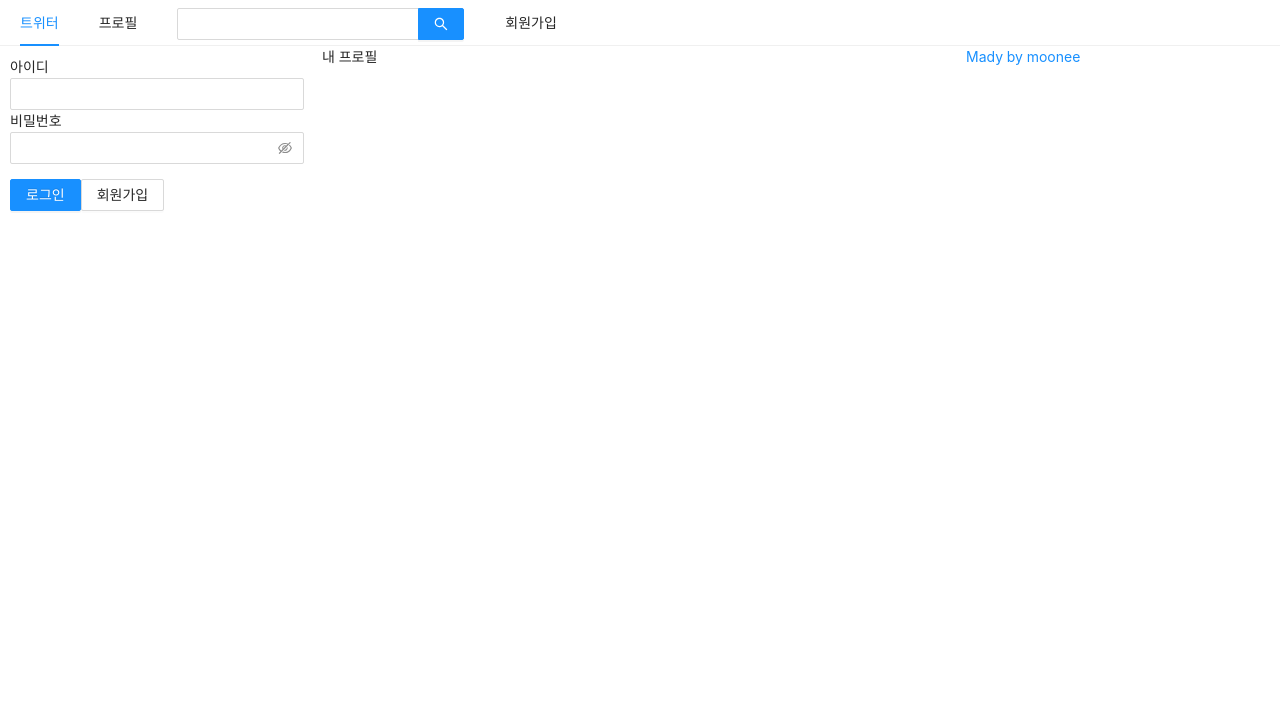
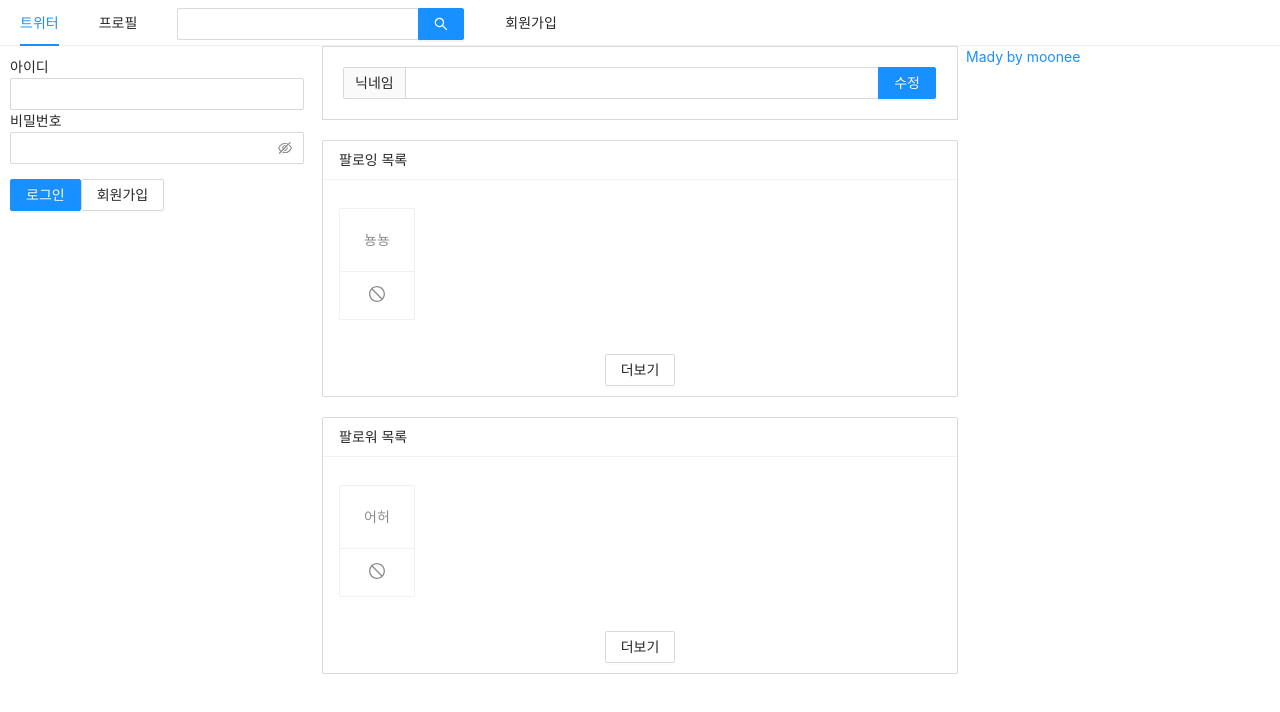
Before and after one commit to moonheekim0118/twitter-clone, a Next.js app in the folder front/: page /profile in a window 1280 px wide. Shown: the top 712 px of the page. Built offline with nearby package versions, Linux system fonts and the light colour scheme.

Commit message:
feat : profile 페이지 구현 - 닉네임 수정 폼 컴포넌트 구현 - 팔로워/ 팔로잉 리스트 컴포넌트 구현

```diff
--- /dev/null
+++ b/front/components/FollowList.js
@@ -0,0 +1,47 @@
+import React from 'react';
+import { List,Button , Card } from 'antd';
+import {StopOutlined} from '@ant-design/icons';
+import styled from 'styled-components';
+import PropTypes from 'prop-types';
+
+
+const ListWrapper = styled(List)`
+    margin-bottom:20px;
+`
+
+const LoadMoreBtn = styled.div`
+    text-align:center;
+    margin:10px 0;
+`
+
+const ListItemWrapper =styled(List.Item)`
+    margin-top:20px;
+`
+
+const FollowList=({header,data})=>{
+    return(
+        <ListWrapper
+            grid={{guttuer:4, xs:2, md:3}}
+            size="small"
+            header={<div>{header}</div>}
+            loadMore={<LoadMoreBtn><Button>더보기</Button></LoadMoreBtn>}
+            bordered
+            dataSource={data}
+            renderItem={(item)=>(
+                <ListItemWrapper>
+                    <Card actions={[<StopOutlined key="stop"/>]}>
+                        <Card.Meta description={item.nickname}/>
+                    </Card>
+                </ListItemWrapper>
+            )}
+        />
+    )
+}
+
+
+FollowList.propTypes = {
+    header:PropTypes.string.isRequired,
+    data:PropTypes.array.isRequired
+}
+
+export default FollowList;
--- /dev/null
+++ b/front/components/NickNameEditForm.js
@@ -0,0 +1,20 @@
+import React  from 'react';
+import { Form , Input} from 'antd';
+import styled from 'styled-components';
+
+const FormWrapper = styled(Form)
+`
+    margin-bottom:20px;
+    border: 1px solid #d9d9d9;
+    padding:20px;
+`
+
+const NickNameEditForm=()=>{
+    return(
+        <FormWrapper>
+            <Input.Search addonBefore="닉네임" enterButton="수정"/>
+        </FormWrapper>
+    )
+}
+
+export default NickNameEditForm;
--- a/front/pages/profile.js
+++ b/front/pages/profile.js
@@ -1,14 +1,23 @@
-import React from 'react';
+import React, { useState }from 'react';
 import Head from 'next/head';
 import AppLayout from '../components/AppLayout';
+import NickNameEditForm from '../components/NickNameEditForm';
+import FollowList from '../components/FollowList';
 
 const Profile=()=>{
+    const [followingList, setFollowingList]=useState([{nickname:'뇽뇽'}]);
+    const [followerList, setFollowerList]=useState([{nickname:'어허'}]);
+
     return (
     <>
         <Head>
              <title>My profile | JackJack</title>
         </Head>
-        <AppLayout>내 프로필</AppLayout>
+        <AppLayout>
+            <NickNameEditForm/>
+            <FollowList header="팔로잉 목록" data={followingList}/>
+            <FollowList header="팔로워 목록"  data={followerList}/>
+        </AppLayout>
     </>
     );
 }
```
